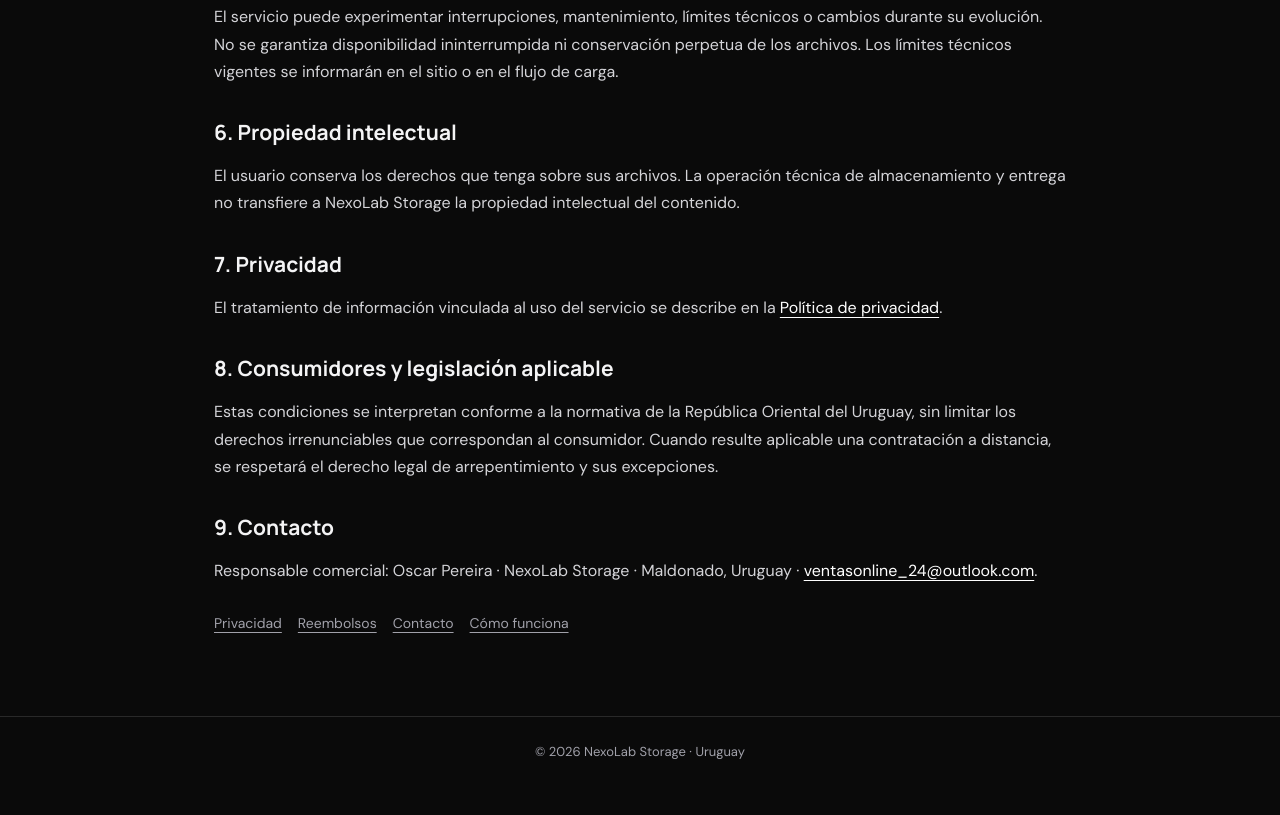
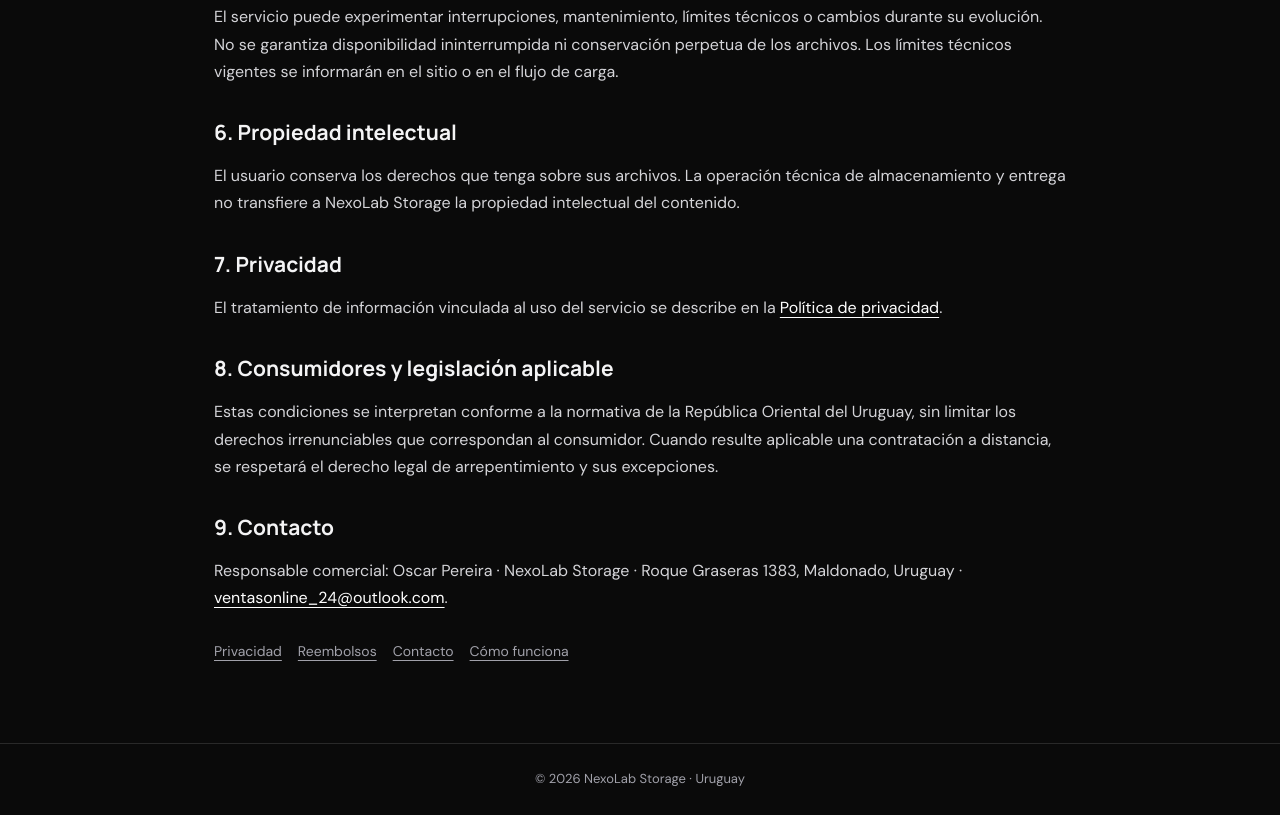
Before and after one commit to PocketBlack/nexolab-storage, a plain HTML site: page frontend/terminos.html in a window 1280 px wide. Shown: the part 1268-2083 px from the top of the page. Before the commit the page ends 2055 px from the top, so only its background shows below. Drawn offline with Linux system fonts and the light colour scheme.

Commit message:
Finalize confirmed address details

```diff
--- a/frontend/terminos.html
+++ b/frontend/terminos.html
@@ -9,4 +9,4 @@
 <h2>6. Propiedad intelectual</h2><p>El usuario conserva los derechos que tenga sobre sus archivos. La operación técnica de almacenamiento y entrega no transfiere a NexoLab Storage la propiedad intelectual del contenido.</p>
 <h2>7. Privacidad</h2><p>El tratamiento de información vinculada al uso del servicio se describe en la <a href="privacidad.html">Política de privacidad</a>.</p>
 <h2>8. Consumidores y legislación aplicable</h2><p>Estas condiciones se interpretan conforme a la normativa de la República Oriental del Uruguay, sin limitar los derechos irrenunciables que correspondan al consumidor. Cuando resulte aplicable una contratación a distancia, se respetará el derecho legal de arrepentimiento y sus excepciones.</p>
-<h2>9. Contacto</h2><p>Responsable comercial: Oscar Pereira · NexoLab Storage · Maldonado, Uruguay · <a href="mailto:ventasonline_24@outlook.com">ventasonline_24@outlook.com</a>.</p><nav class="legal-nav"><a href="privacidad.html">Privacidad</a><a href="reembolsos.html">Reembolsos</a><a href="contacto.html">Contacto</a><a href="como-funciona.html">Cómo funciona</a></nav></main><footer class="legal-footer">© 2026 NexoLab Storage · Uruguay</footer></body></html>
+<h2>9. Contacto</h2><p>Responsable comercial: Oscar Pereira · NexoLab Storage · Roque Graseras 1383, Maldonado, Uruguay · <a href="mailto:ventasonline_24@outlook.com">ventasonline_24@outlook.com</a>.</p><nav class="legal-nav"><a href="privacidad.html">Privacidad</a><a href="reembolsos.html">Reembolsos</a><a href="contacto.html">Contacto</a><a href="como-funciona.html">Cómo funciona</a></nav></main><footer class="legal-footer">© 2026 NexoLab Storage · Uruguay</footer></body></html>
```
